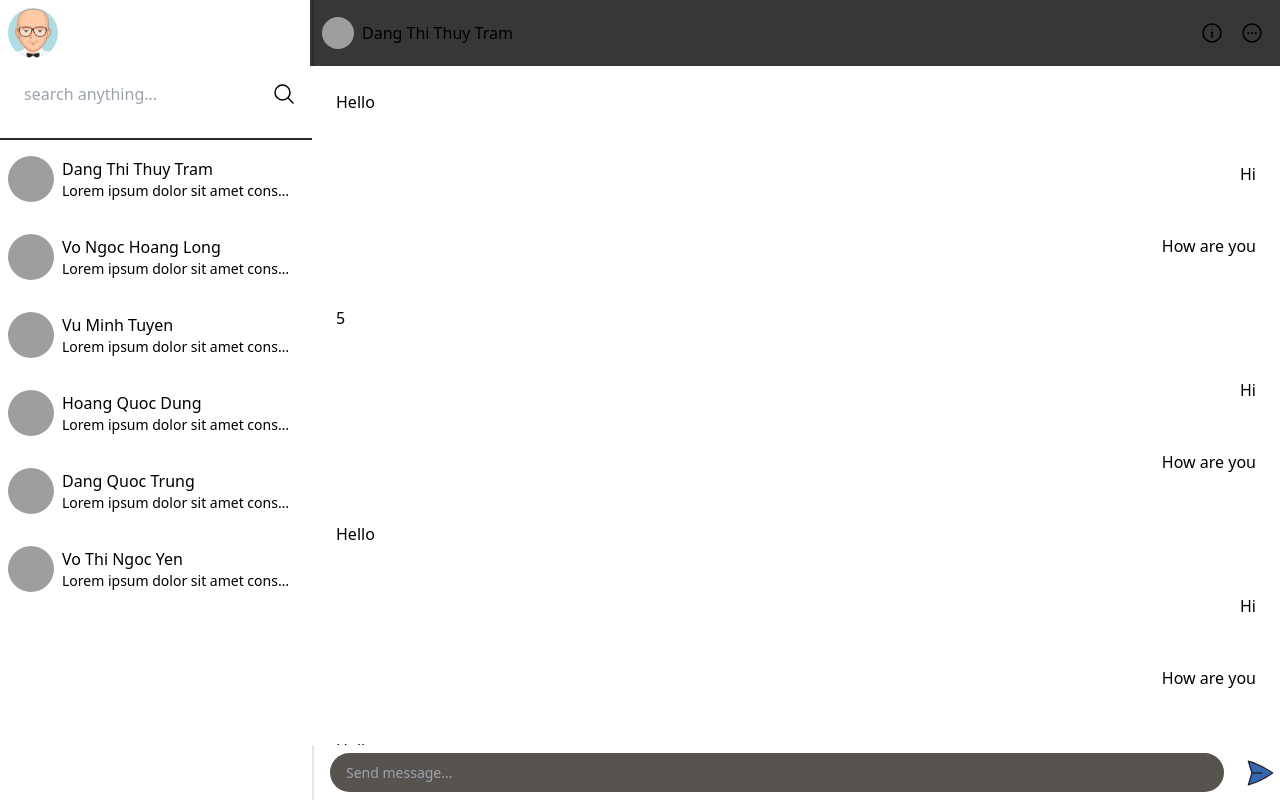
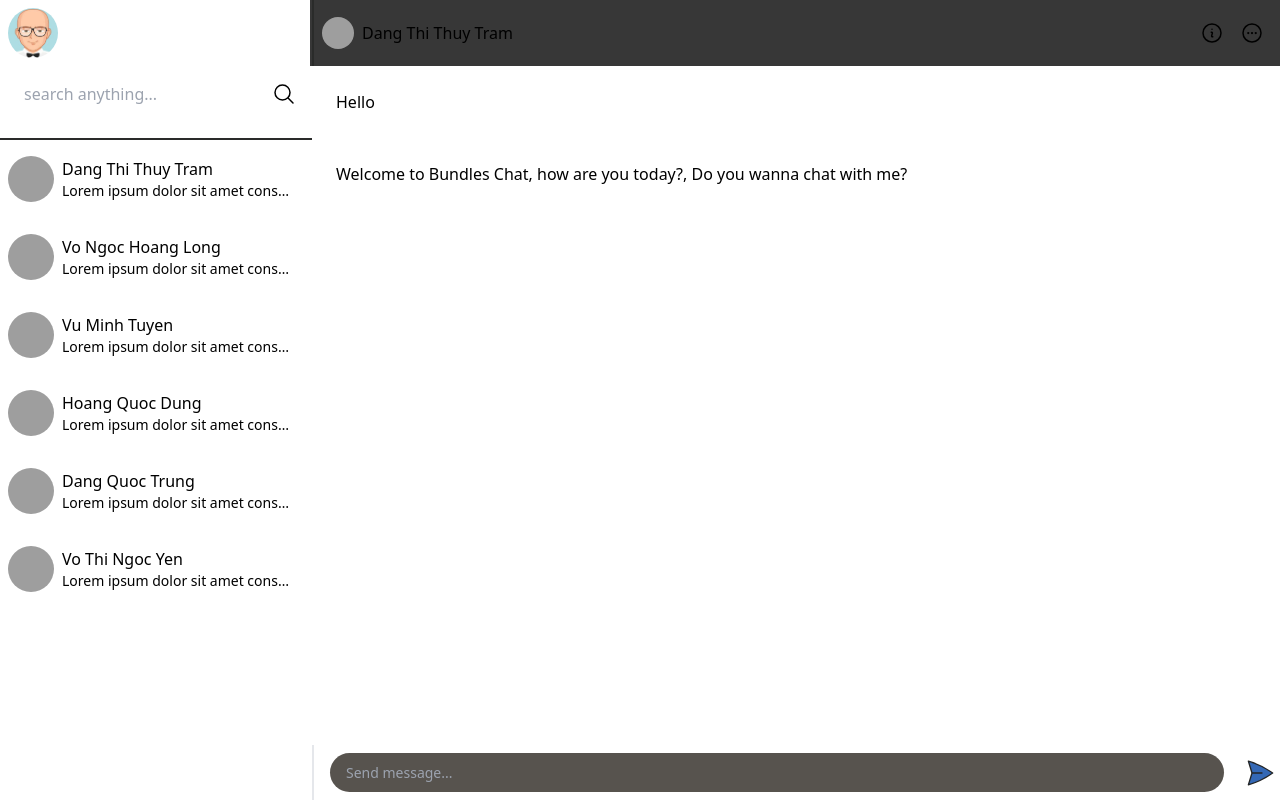
Before and after one commit to hauleguitare/chat-client-basic-vuejs, a Vue app: page / in a window 1280 px wide. Built offline with nearby package versions, Linux system fonts and the light colour scheme; grey boxes are pictures that could not be loaded; some icons are missing.

Commit message:
refactor(): Adding TransitionGroup for listening event virtual DOM

```diff
--- a/src/components/ChatViews/MessageBox/ContentMessageBox.vue
+++ b/src/components/ChatViews/MessageBox/ContentMessageBox.vue
@@ -1,26 +1,18 @@
 <template>
   <div class="content__message-box-wrapper">
     <BubbleMessage msg="Hello" type="receive" />
-    <BubbleMessage msg="Hi" type="sent" />
-    <BubbleMessage msg="How are you" type="sent" />
-    <BubbleMessage msg="5" type="receive" />
-    <BubbleMessage msg="Hi" type="sent" />
-    <BubbleMessage msg="How are you" type="sent" />
-    <BubbleMessage msg="Hello" type="receive" />
-    <BubbleMessage msg="Hi" type="sent" />
-    <BubbleMessage msg="How are you" type="sent" />
-    <BubbleMessage msg="Hello" type="receive" />
-    <BubbleMessage msg="Hi" type="sent" />
-    <BubbleMessage msg="How are you" type="sent" />
-    <BubbleMessage msg="Hello" type="receive" />
-    <BubbleMessage msg="Hi" type="sent" />
-    <BubbleMessage msg="How are you" type="sent" />
-    <BubbleMessage msg="Hello" type="receive" />
-    <BubbleMessage msg="Hi" type="sent" />
-    <BubbleMessage msg="How are you" type="sent" />
-    <BubbleMessage msg="Hello" type="receive" />
-    <BubbleMessage msg="Hi" type="sent" />
-    <BubbleMessage msg="How are you" type="sent" />
+    <BubbleMessage
+      msg="Welcome to Bundles Chat, how are you today?, Do you wanna chat with me?"
+      type="receive"
+    />
+    <TransitionGroup name="list">
+      <BubbleMessage
+        v-for="(message, index) of dataMessage"
+        :key="index"
+        :msg="message"
+        type="sent"
+      />
+    </TransitionGroup>
   </div>
 </template>
 <style lang="scss" scoped>
@@ -29,7 +21,22 @@
   @apply max-h-[calc(100vh_-_(var(--maxHeightHeaderChatView)_+_var(--heightMessagebar)))];
   @apply overflow-y-auto overscroll-y-contain overflow-x-hidden;
 }
+
+.list-enter-active,
+.list-leave-active {
+  @apply transition duration-500;
+}
+.list-enter-from,
+.list-leave-to {
+  @apply translate-y-[30%] opacity-0;
+}
 </style>
 <script setup lang="ts">
 import BubbleMessage from "@/components/BubbleMessage/BubbleMessage.vue";
+
+export interface IContentMessageBox {
+  dataMessage: Array<string>;
+}
+
+const { dataMessage } = defineProps<IContentMessageBox>();
 </script>
```
